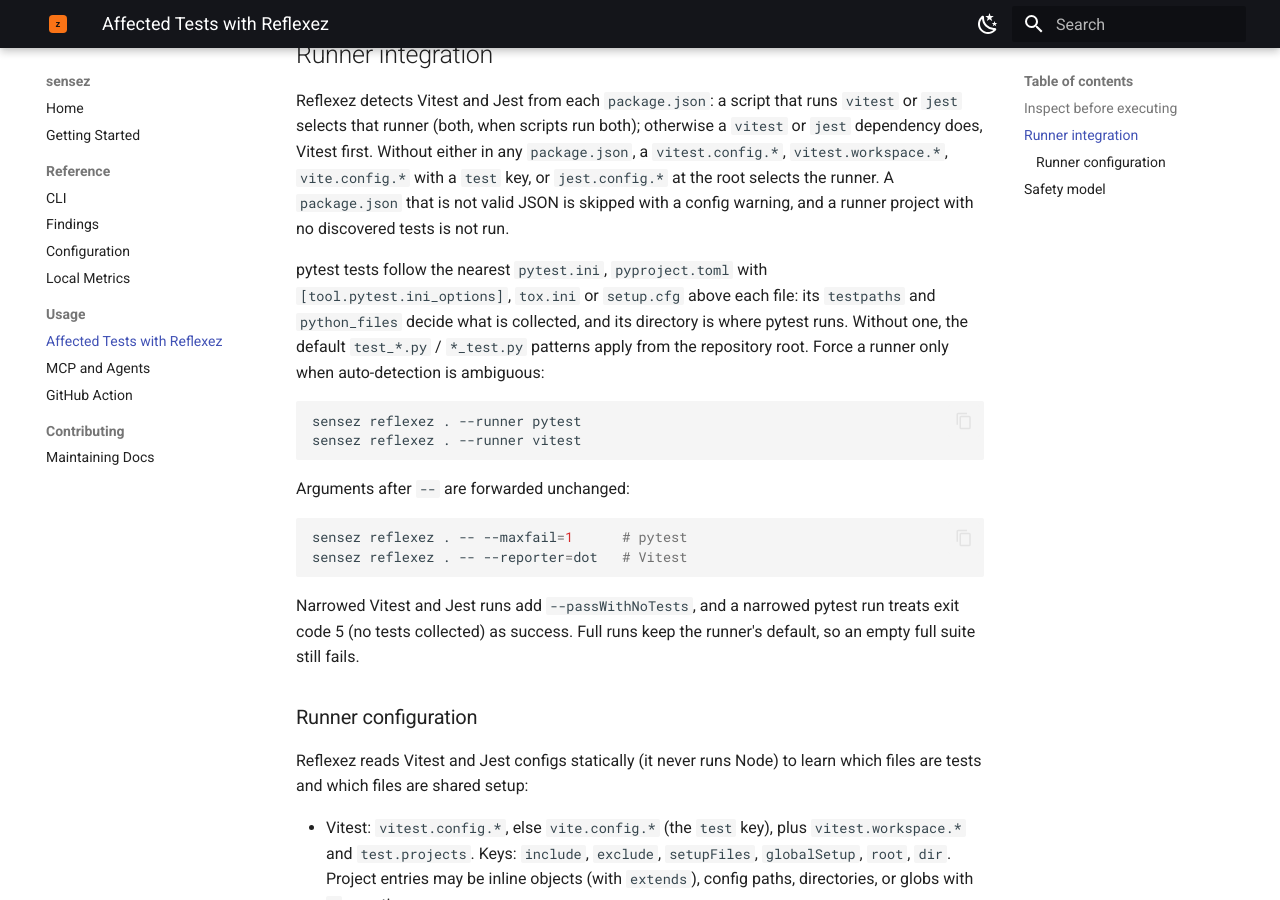
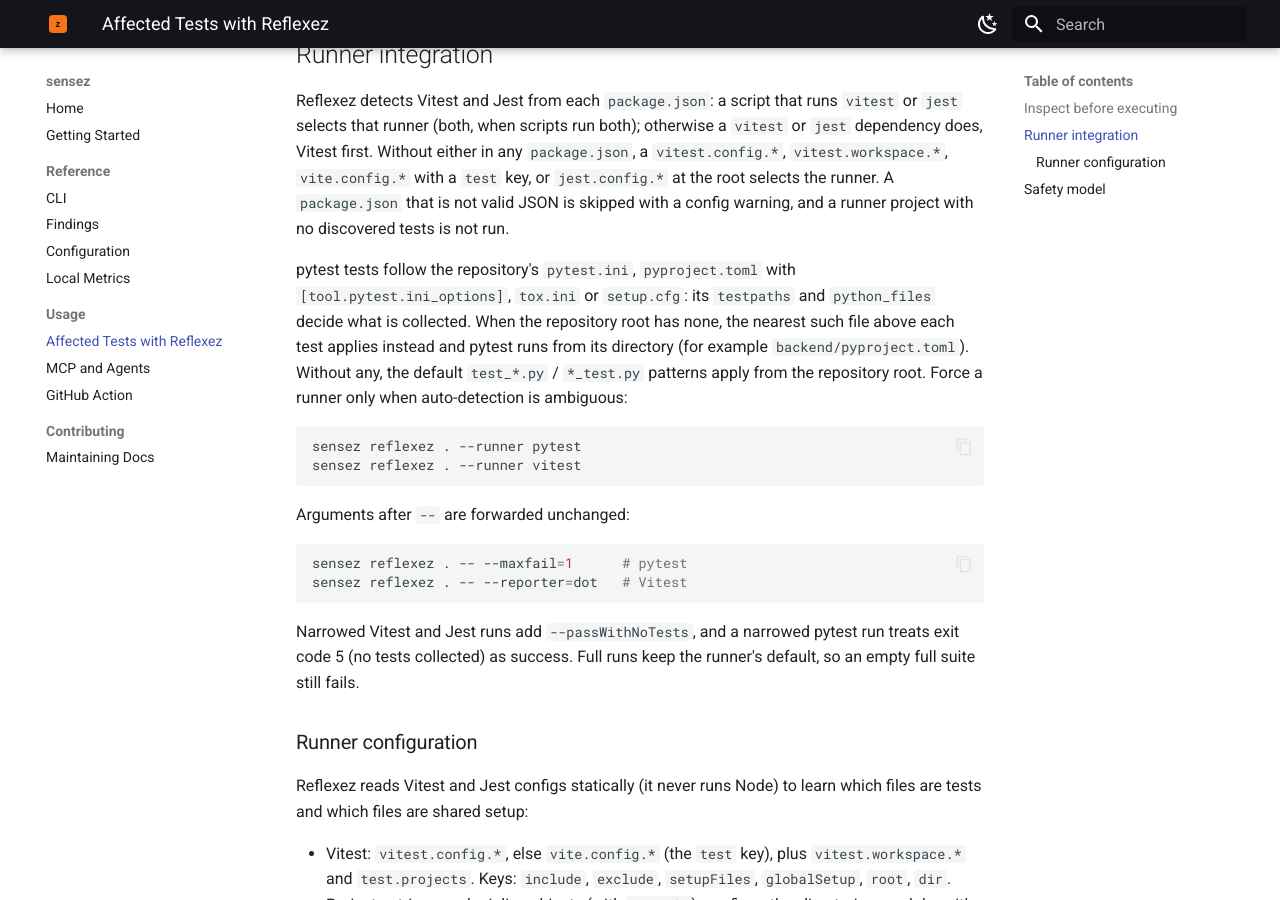
Before and after one commit to popov95s/sensez, an MkDocs documentation site: the page built from docs/usage/reflexez.md, in a window 1280 px wide and 900 px high, scrolled down 1104 px. Built offline with MkDocs 1.6.1 and Material for MkDocs 9.7.7, drawn with Linux system fonts in a browser that asks for light colours; the version menu is left out.

Commit message:
docs: say when a nested pytest config applies

````diff
--- a/docs/usage/reflexez.md
+++ b/docs/usage/reflexez.md
@@ -57,11 +57,12 @@
 `package.json` that is not valid JSON is skipped with a config warning, and a
 runner project with no discovered tests is not run.
 
-pytest tests follow the nearest `pytest.ini`, `pyproject.toml` with
-`[tool.pytest.ini_options]`, `tox.ini` or `setup.cfg` above each file: its
-`testpaths` and `python_files` decide what is collected, and its directory is
-where pytest runs. Without one, the default `test_*.py` / `*_test.py` patterns
-apply from the repository root. Force a runner only when auto-detection is
+pytest tests follow the repository's `pytest.ini`, `pyproject.toml` with
+`[tool.pytest.ini_options]`, `tox.ini` or `setup.cfg`: its `testpaths` and
+`python_files` decide what is collected. When the repository root has none, the
+nearest such file above each test applies instead and pytest runs from its
+directory (for example `backend/pyproject.toml`). Without any, the default
+`test_*.py` / `*_test.py` patterns apply from the repository root. Force a runner only when auto-detection is
 ambiguous:
 
 ```bash
````
